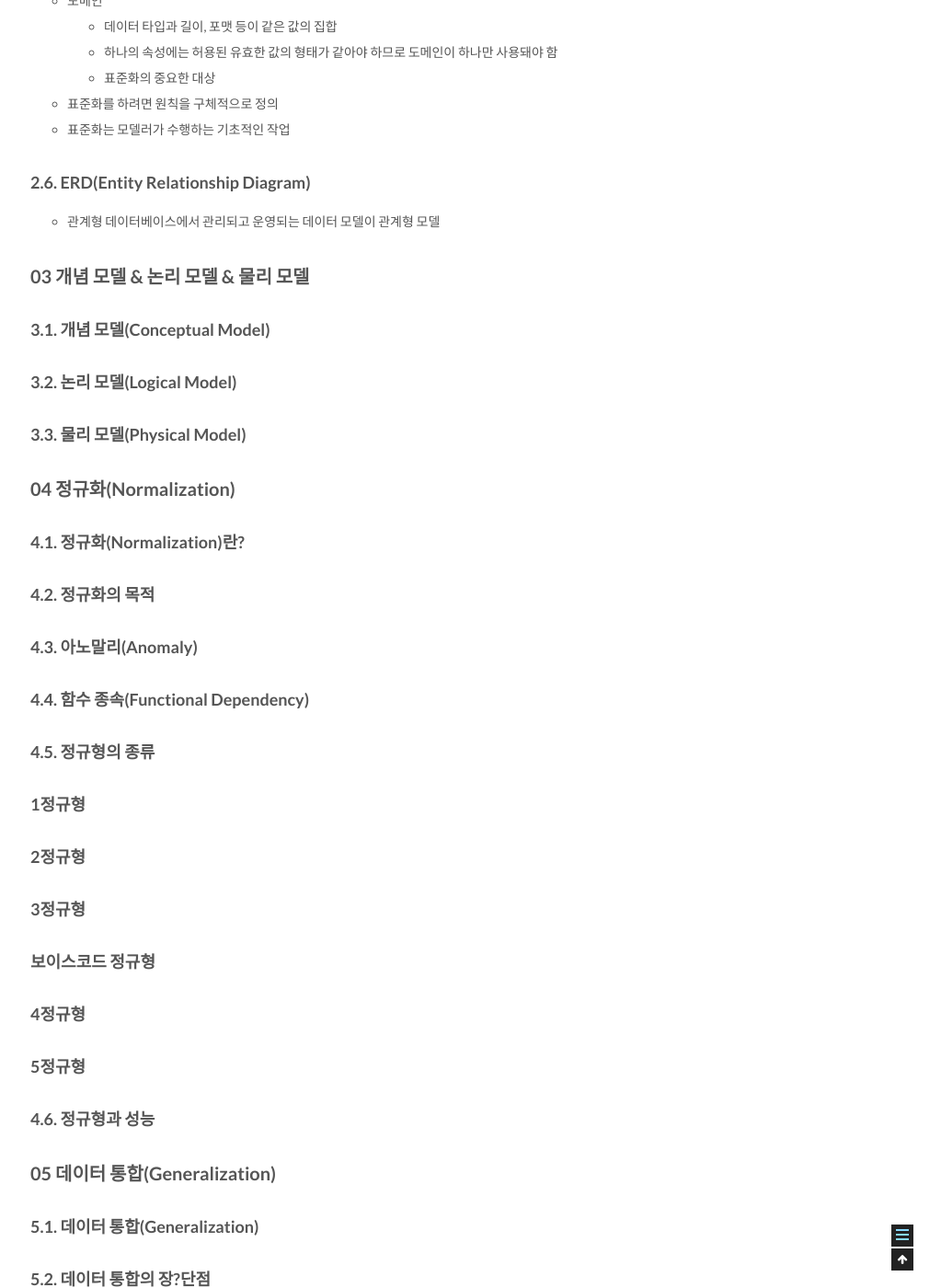
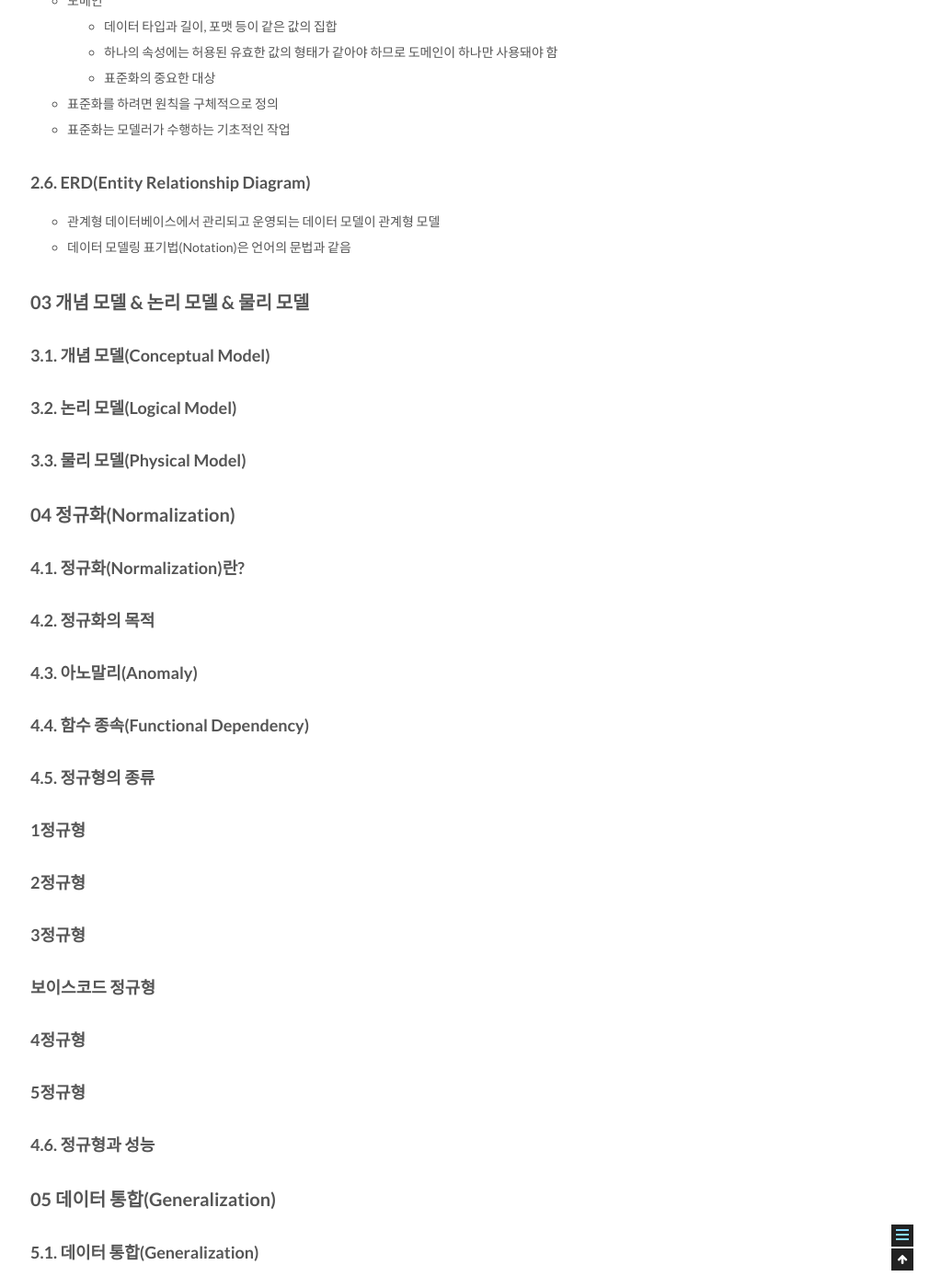
Before and after one commit to csj4032/csj4032.github.io, a Jekyll site: the page built from _posts/2018-05-02-관계형데이터모델링프리미엄가이드.md, in a window 1280 px wide and 1400 px high, scrolled down 5174 px. Shown: the whole window at 92% size, without its empty margins (257-1280 px from the left). Built offline with Jekyll 4.4.1, drawn with Linux system fonts in a browser that asks for light colours; comment, search, counter and statistics services are not loaded.

Commit message:
관계형 데이터 베이스 모델링 포스팅 수정

```diff
--- a/_posts/2018-05-02-관계형데이터모델링프리미엄가이드.md
+++ b/_posts/2018-05-02-관계형데이터모델링프리미엄가이드.md
@@ -152,6 +152,7 @@ comments: true
 
 ### 2.6. ERD(Entity Relationship Diagram)
 * 관계형 데이터베이스에서 관리되고 운영되는 데이터 모델이 관계형 모델
+* 데이터 모델링 표기법(Notation)은 언어의 문법과 같음
 
 ## 03 개념 모델 & 논리 모델 & 물리 모델
 
```
